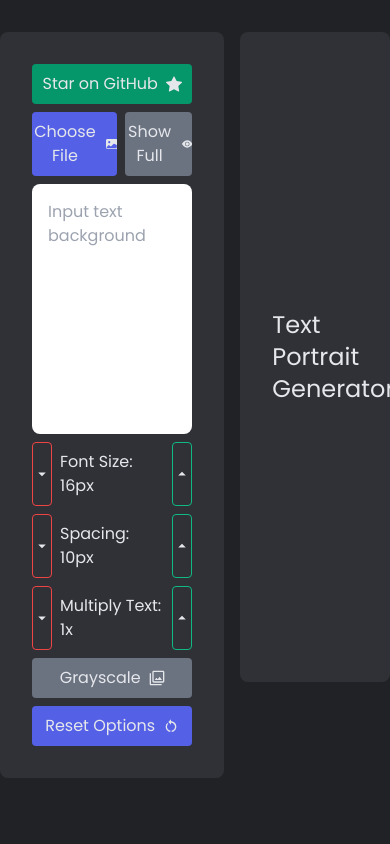
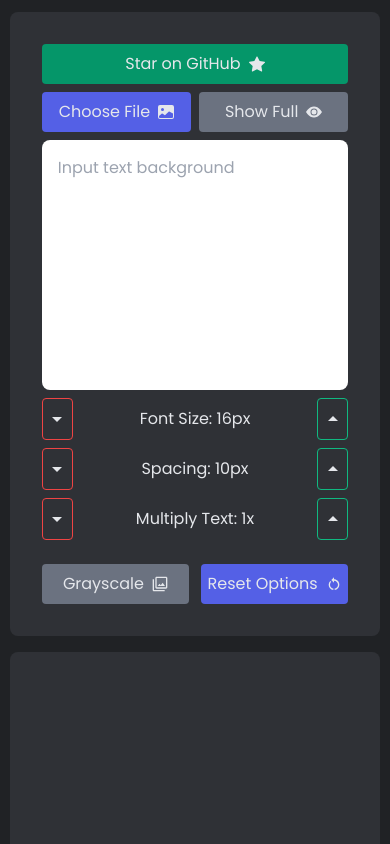
Before and after one commit to joshxfi/text-portrait-generator, a React (Vite) app: page / in a window 390 px wide. Shown: the top 844 px of the page. Built offline with nearby package versions, Linux system fonts and the light colour scheme.

Commit message:
Feat: add responsive breakpoints

```diff
--- a/src/App.tsx
+++ b/src/App.tsx
@@ -44,8 +44,8 @@ const App: React.FC = () => {
   if (showFull) return <Output {...outputProps} />;
 
   return (
-    <main className='flex mx-auto justify-center mt-8 space-x-4'>
-      <div className='p-8 bg-secondary text-gray-200 rounded-lg flex flex-col items-center w-[360px] space-y-2'>
+    <main className='flex mx-auto items-center lg:justify-center mt-3 lg:mt-8 lg:space-x-4 space-y-4 lg:space-y-0 flex-col lg:flex-row'>
+      <div className='p-8 bg-secondary text-gray-200 rounded-lg flex flex-col items-center w-[95%] lg:w-[360px] space-y-2'>
         <a
           className='btn bg-green-600  hover:bg-green-600/90 hover:shadow-lg'
           href='https://github.com/joshxfi/text-portrait-generator'
@@ -97,6 +97,7 @@ const App: React.FC = () => {
           displayValue={`Multiply Text: ${multiplyText}x`}
         />
 
+        <div className='space-x-3 flex w-full pt-4 lg:flex-col lg:space-x-0 lg:space-y-3'>
           <button
             onClick={() => setGrayscale(!grayscale)}
             className={`${
@@ -114,11 +115,12 @@ const App: React.FC = () => {
             <MdRestartAlt />
           </button>
         </div>
+      </div>
 
       <div
         className={`${
           !file && 'p-8'
-        } bg-secondary rounded-lg w-[650px] h-[650px] grid place-items-center overflow-hidden`}
+        } bg-secondary rounded-lg w-[95%] lg:w-[650px] h-[500px] lg:h-[650px] grid place-items-center overflow-hidden`}
       >
         {file ? (
           <Output {...outputProps} />
--- a/src/components/Option.tsx
+++ b/src/components/Option.tsx
@@ -8,7 +8,7 @@ interface OptionProps {
 
 const Option: React.FC<OptionProps> = ({ setOption, displayValue }) => {
   return (
-    <div className='grid grid-cols-6 w-full gap-2'>
+    <div className='grid grid-cols-8 md:grid-cols-12 lg:grid-cols-6 w-full gap-2'>
       <button
         onClick={() => setOption(op => op - 1)}
         className='btn border border-red-500'
@@ -16,7 +16,9 @@ const Option: React.FC<OptionProps> = ({ setOption, displayValue }) => {
         <MdArrowDropDown className='text-2xl' />
       </button>
 
-      <p className='col-span-4 btn'>{displayValue}</p>
+      <p className='col-span-6 md:col-span-10 lg:col-span-4 btn'>
+        {displayValue}
+      </p>
 
       <button
         onClick={() => setOption(op => op + 1)}
```
Lines whose indentation alone changed are shown as unchanged.
